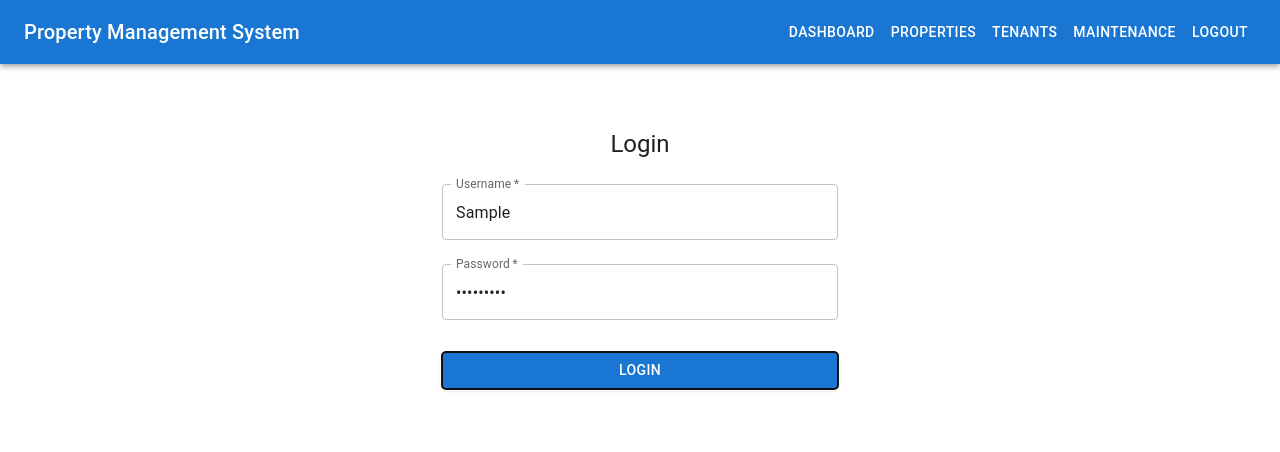
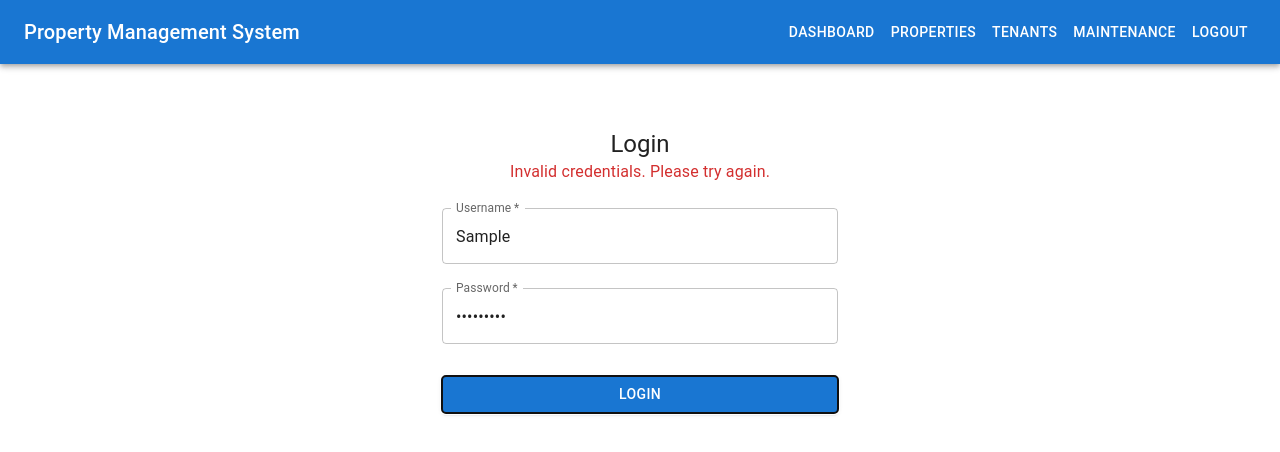
Before and after one commit to guugs/Property-Management-System, a React (Vite) app in the folder property-management-system/: page / in a window 1280 px wide. Both pictures are taken after typing "Sample", "Sample123" into the empty fields and a click on the button "LOGIN". Shown: the top 452 px of the page. Built offline with nearby package versions, Linux system fonts and the light colour scheme; no server answers.

Commit message:
Fix login from 8 commits ago

```diff
--- a/property-management-system/src/components/Login.jsx
+++ b/property-management-system/src/components/Login.jsx
@@ -1,19 +1,29 @@
 import React, { useState } from 'react';
 import { TextField, Button, Container, Typography, Box } from '@mui/material';
 import axios from 'axios';
+import { useNavigate } from 'react-router-dom';
 
 const Login = () => {
     const [username, setUsername] = useState('');
     const [password, setPassword] = useState('');
+    const [error, setError] = useState('');
+    const navigate = useNavigate();
 
     const handleSubmit = async (e) => {
         e.preventDefault();
-        // Handle login logic here
+        setError('');
         try {
             const response = await axios.post('http://localhost:5000/api/auth/login', { username, password });
             console.log(response.data);
+
+            // Store the token in localStorage
+            localStorage.setItem('token', response.data.token);
+
+            // Redirect to dashboard
+            navigate('/dashboard');
         } catch (error) {
             console.error(error);
+            setError('Invalid credentials. Please try again.');
         }
     };
 
@@ -30,6 +40,7 @@ const Login = () => {
                 <Typography component="h1" variant="h5">
                     Login
                 </Typography>
+                {error && <Typography color="error">{error}</Typography>}
                 <Box component="form" onSubmit={handleSubmit} noValidate sx={{ mt: 1 }}>
                     <TextField
                         margin="normal"
```
